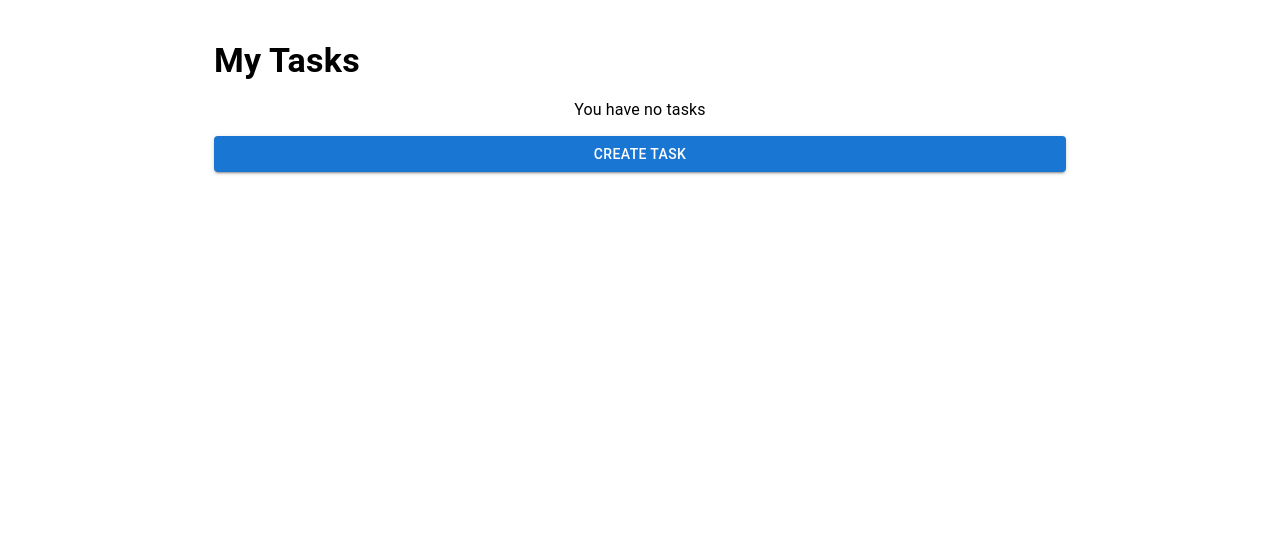
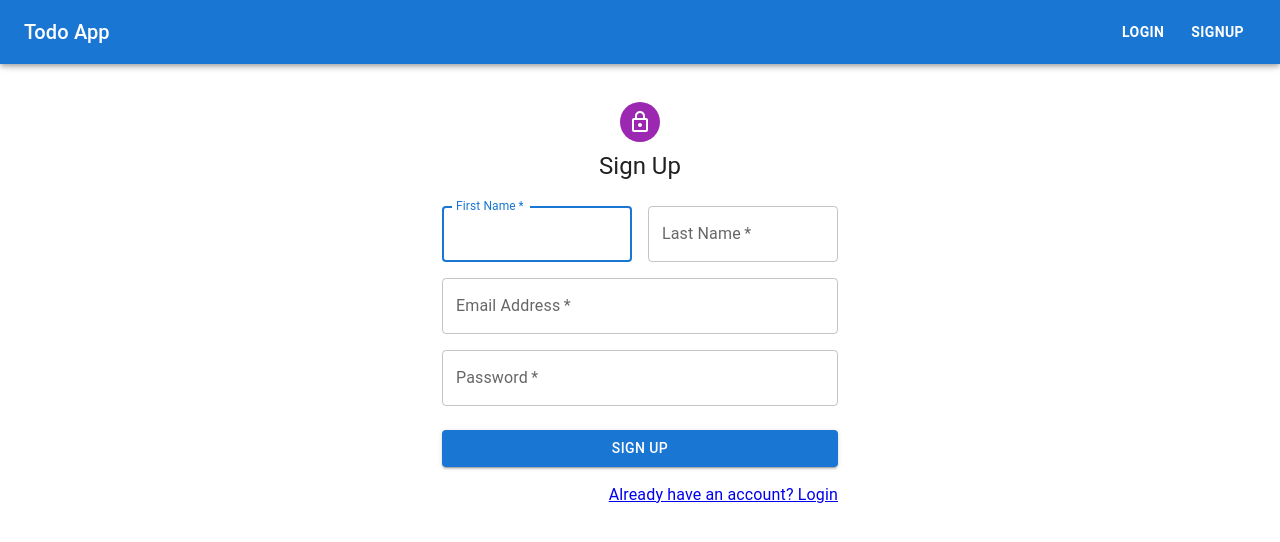
Before and after one commit to Sajidhussain1234/todo-app, a React (Create React App) app: page /signup in a window 1280 px wide. Shown: the top 542 px of the page. Built offline with nearby package versions, Linux system fonts and the light colour scheme.

Commit message:
todo app

```diff
--- a/package.json
+++ b/package.json
@@ -11,8 +11,10 @@
     "@testing-library/jest-dom": "^5.17.0",
     "@testing-library/react": "^13.4.0",
     "@testing-library/user-event": "^13.5.0",
+    "axios": "^1.6.7",
     "react": "^18.2.0",
     "react-dom": "^18.2.0",
+    "react-router-dom": "^6.22.1",
     "react-scripts": "5.0.1",
     "web-vitals": "^2.1.4"
   },
--- a/public/index.html
+++ b/public/index.html
@@ -1,14 +1,12 @@
 <!DOCTYPE html>
 <html lang="en">
+
 <head>
   <meta charset="utf-8" />
   <link rel="icon" href="%PUBLIC_URL%/favicon.ico" />
   <meta name="viewport" content="width=device-width, initial-scale=1" />
   <meta name="theme-color" content="#000000" />
-    <meta
-      name="description"
-      content="Web site created using create-react-app"
-    />
+  <meta name="description" content="Web site created using create-react-app" />
   <link rel="apple-touch-icon" href="%PUBLIC_URL%/logo192.png" />
   <!--
       manifest.json provides metadata used when your web app is installed on a
@@ -24,8 +22,9 @@
       work correctly both with client-side routing and a non-root public URL.
       Learn how to configure a non-root public URL by running `npm run build`.
     -->
-    <title>React App</title>
+  <title>Todo App</title>
 </head>
+
 <body>
   <noscript>You need to enable JavaScript to run this app.</noscript>
   <div id="root"></div>
@@ -40,4 +39,5 @@
       To create a production bundle, use `npm run build` or `yarn build`.
     -->
 </body>
+
 </html>
--- a/src/App.js
+++ b/src/App.js
@@ -1,12 +1,23 @@
-import "./App.css";
-import Todo from "./components/Todo";
+import React from "react";
+import { BrowserRouter, Routes, Route, Outlet } from "react-router-dom";
+import Navbar from "./components/Navbar";
+import TodoUI from "./components/TodoUI";
+import TodoList from "./components/TodoList";
+import Login from "./pages/Login";
+import SignUp from "./pages/Signup";
 
 function App() {
   return (
-    <div className="App">
-      <Todo />
-    </div>
+    <BrowserRouter>
+      <Navbar />
+      <Routes>
+        <Route path="/" element={<TodoUI />} />
+        <Route path="/home" element={<TodoList />} />
+        <Route path="/signup" element={<SignUp />} />
+        <Route path="/login" element={<Login />} />
+      </Routes>
+      <Outlet />
+    </BrowserRouter>
   );
 }
-
 export default App;
--- /dev/null
+++ b/src/components/Navbar.jsx
@@ -0,0 +1,37 @@
+import * as React from "react";
+import { Link } from "react-router-dom";
+import AppBar from "@mui/material/AppBar";
+import Box from "@mui/material/Box";
+import Toolbar from "@mui/material/Toolbar";
+import Typography from "@mui/material/Typography";
+import Button from "@mui/material/Button";
+
+export default function ButtonAppBar() {
+  return (
+    <Box sx={{ flexGrow: 1 }}>
+      <AppBar position="fixed">
+        <Toolbar>
+          <Typography variant="h6" component="div" sx={{ flexGrow: 1 }}>
+            Todo App
+          </Typography>
+          <Button color="inherit" sx={{ m: 0.5, fontWeight: "bold" }}>
+            <Link
+              to="/login"
+              style={{ textDecoration: "none", color: "inherit" }}
+            >
+              Login
+            </Link>
+          </Button>
+          <Button color="inherit" sx={{ m: 0.5, fontWeight: "bold" }}>
+            <Link
+              to="/signup"
+              style={{ textDecoration: "none", color: "inherit" }}
+            >
+              Signup
+            </Link>
+          </Button>
+        </Toolbar>
+      </AppBar>
+    </Box>
+  );
+}
--- a/src/components/Todo.jsx
+++ b/src/components/TodoList.jsx
@@ -89,31 +89,25 @@ export default function Todo() {
   }, []);
 
   return (
-    <Container maxWidth="md" style={{ marginTop: 40 }}>
-      <Box
-        sx={{
-          display: "flex",
-          justifyContent: "space-between",
-          alignItems: "center",
-        }}
-      >
-        <Typography variant="h4" fontWeight="bold">
-          My Tasks
-        </Typography>
-      </Box>
+    <Container maxWidth="md" sx={{ marginTop: "94px" }}>
+      <Typography variant="h4" fontWeight="bold" sx={{ textAlign: "center" }}>
+        My Tasks
+      </Typography>
       {tasks.length > 0 ? (
         tasks.map((task, index) => (
-          <Card key={index} style={{ marginTop: "1rem" }}>
+          <Card key={index} style={{ padding: "10px", margin: "14px" }}>
             <Box
               sx={{
                 display: "flex",
                 justifyContent: "space-between",
-                alignItems: "center",
+                alignItems: "start",
               }}
             >
-              <Typography variant="h6" sx={{ marginLeft: "14px" }}>
+              <Typography variant="h6" align="left" sx={{ marginLeft: "12px" }}>
                 {task.title
-                  ? task.title
+                  ? task.title.length > 64
+                    ? task.title.slice(0, 64) + "..."
+                    : task.title
                   : "No title was provided for this task"}
               </Typography>
               <Box sx={{ display: "flex", alignItems: "center" }}>
@@ -128,7 +122,8 @@ export default function Todo() {
             <Typography
               color="text.secondary"
               variant="body1"
-              style={{ marginTop: "8px" }}
+              align="left"
+              style={{ margin: "8px 12px" }}
             >
               {task.summary
                 ? task.summary
--- /dev/null
+++ b/src/components/TodoUI.jsx
@@ -0,0 +1,16 @@
+import React from "react";
+import { Box, Container, Typography } from "@mui/material";
+
+export default function TodoUI() {
+  return (
+    <Container sx={{ textAlign: "center", marginTop: "94px" }}>
+      <Typography variant="h2" component="div" gutterBottom>
+        Welcome to the Todo App!
+      </Typography>{" "}
+      <Box style={{ marginTop: "20px", fontStyle: "italic" }}>
+        Get things done with our amazing Todo App! <br />
+        If you do not have account please sign up and get benefits.
+      </Box>
+    </Container>
+  );
+}
--- a/src/index.js
+++ b/src/index.js
@@ -1,6 +1,5 @@
 import React from "react";
 import ReactDOM from "react-dom/client";
-import "./index.css";
 import App from "./App";
 import reportWebVitals from "./reportWebVitals";
 import { ThemeProvider } from "@mui/material/styles";
--- /dev/null
+++ b/src/pages/Login.jsx
@@ -0,0 +1,98 @@
+import * as React from "react";
+import Avatar from "@mui/material/Avatar";
+import Button from "@mui/material/Button";
+import TextField from "@mui/material/TextField";
+import FormControlLabel from "@mui/material/FormControlLabel";
+import Checkbox from "@mui/material/Checkbox";
+import Grid from "@mui/material/Grid";
+import Box from "@mui/material/Box";
+import LockOutlinedIcon from "@mui/icons-material/LockOutlined";
+import Typography from "@mui/material/Typography";
+import Container from "@mui/material/Container";
+import { Link } from "react-router-dom";
+import { useNavigate } from "react-router-dom";
+
+export default function SignIn() {
+  const navigate = useNavigate();
+
+  const handleSubmit = (event) => {
+    event.preventDefault();
+    const data = new FormData(event.currentTarget);
+    const email = data.get("email");
+    const password = data.get("password");
+
+    // Retrieving user credentials from localStorage
+    const storedEmail = localStorage.getItem("userEmail");
+    const storedPassword = localStorage.getItem("userPassword");
+
+    // Checking if entered credentials match the stored credentials
+    if (email === storedEmail && password === storedPassword) {
+      // Redirecting user to home page
+      navigate("/home");
+    } else {
+      // Handle incorrect credentials
+      console.log("Invalid credentials");
+    }
+  };
+
+  return (
+    <Container component="main" maxWidth="xs" sx={{ marginTop: "94px" }}>
+      <Box
+        sx={{
+          marginTop: 8,
+          display: "flex",
+          flexDirection: "column",
+          alignItems: "center",
+        }}
+      >
+        <Avatar sx={{ m: 1, bgcolor: "secondary.main" }}>
+          <LockOutlinedIcon />
+        </Avatar>
+        <Typography component="h1" variant="h5">
+          Sign in
+        </Typography>
+        <Box component="form" onSubmit={handleSubmit} noValidate sx={{ mt: 1 }}>
+          <TextField
+            margin="normal"
+            required
+            fullWidth
+            id="email"
+            label="Email Address"
+            name="email"
+            autoComplete="email"
+            autoFocus
+          />
+          <TextField
+            margin="normal"
+            required
+            fullWidth
+            name="password"
+            label="Password"
+            type="password"
+            id="password"
+            autoComplete="current-password"
+          />
+          <FormControlLabel
+            control={<Checkbox value="remember" color="primary" />}
+            label="Remember me"
+          />
+          <Button
+            type="submit"
+            fullWidth
+            variant="contained"
+            sx={{ mt: 3, mb: 2 }}
+          >
+            Sign In
+          </Button>
+          <Grid container justifyContent="flex-end">
+            <Grid item>
+              <Link to="/signup" variant="body2">
+                {"Don't have an account? Sign Up"}
+              </Link>
+            </Grid>
+          </Grid>
+        </Box>
+      </Box>
+    </Container>
+  );
+}
--- /dev/null
+++ b/src/pages/Signup.jsx
@@ -0,0 +1,112 @@
+import * as React from "react";
+import Avatar from "@mui/material/Avatar";
+import Button from "@mui/material/Button";
+import CssBaseline from "@mui/material/CssBaseline";
+import TextField from "@mui/material/TextField";
+import Grid from "@mui/material/Grid";
+import Box from "@mui/material/Box";
+import LockOutlinedIcon from "@mui/icons-material/LockOutlined";
+import Typography from "@mui/material/Typography";
+import Container from "@mui/material/Container";
+import { Link } from "react-router-dom";
+import { useNavigate } from "react-router-dom";
+
+export default function SignUp() {
+  const navigate = useNavigate();
+
+  const handleSubmit = (event) => {
+    event.preventDefault();
+    const data = new FormData(event.currentTarget);
+    const email = data.get("email");
+    const password = data.get("password");
+
+    // Storing user credentials in localStorage
+    localStorage.setItem("userEmail", email);
+    localStorage.setItem("userPassword", password);
+
+    // Redirecting user to login page
+    navigate("/login");
+  };
+
+  return (
+    <Container component="main" maxWidth="xs" sx={{ marginTop: "94px" }}>
+      <CssBaseline />
+      <Box
+        sx={{
+          marginTop: 8,
+          display: "flex",
+          flexDirection: "column",
+          alignItems: "center",
+        }}
+      >
+        <Avatar sx={{ m: 1, bgcolor: "secondary.main" }}>
+          <LockOutlinedIcon />
+        </Avatar>
+        <Typography component="h1" variant="h5">
+          Sign Up
+        </Typography>
+        <Box component="form" noValidate onSubmit={handleSubmit} sx={{ mt: 3 }}>
+          <Grid container spacing={2}>
+            <Grid item xs={12} sm={6}>
+              <TextField
+                autoComplete="given-name"
+                name="firstName"
+                required
+                fullWidth
+                id="firstName"
+                label="First Name"
+                autoFocus
+              />
+            </Grid>
+            <Grid item xs={12} sm={6}>
+              <TextField
+                required
+                fullWidth
+                id="lastName"
+                label="Last Name"
+                name="lastName"
+                autoComplete="family-name"
+              />
+            </Grid>
+            <Grid item xs={12}>
+              <TextField
+                required
+                fullWidth
+                id="email"
+                label="Email Address"
+                name="email"
+                autoComplete="email"
+              />
+            </Grid>
+            <Grid item xs={12}>
+              <TextField
+                required
+                fullWidth
+                name="password"
+                label="Password"
+                type="password"
+                id="password"
+                autoComplete="new-password"
+              />
+            </Grid>
+          </Grid>
+          <Button
+            type="submit"
+            fullWidth
+            variant="contained"
+            sx={{ mt: 3, mb: 2 }}
+          >
+            Sign Up
+          </Button>
+          <Grid container justifyContent="flex-end">
+            <Grid item>
+              <Link to="/login" variant="body2">
+                {"Already have an account? Login"}
+              </Link>
+            </Grid>
+          </Grid>
+        </Box>
+      </Box>
+    </Container>
+  );
+}
```
Also changed, not shown: 1 other file (tests, documents, lock files or other folders). Lines whose indentation alone changed are shown as unchanged.
